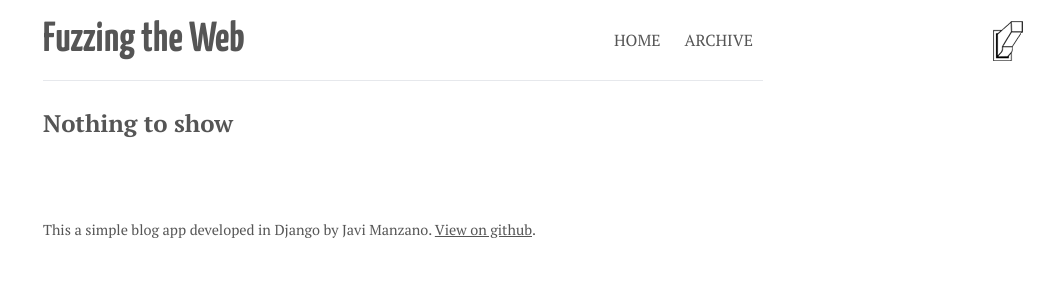
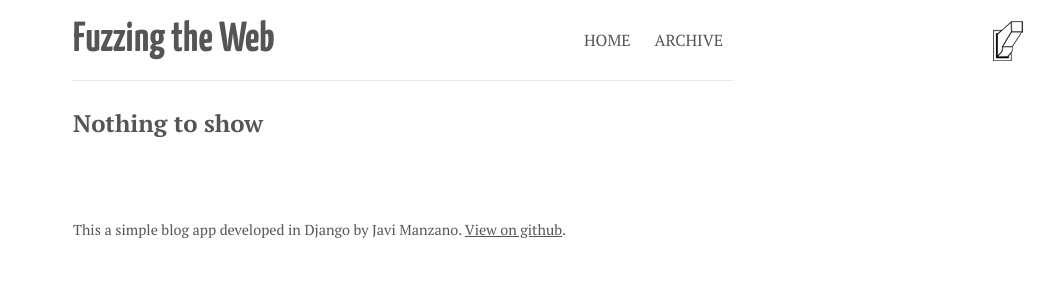
Before and after one commit to jgasteiz/fuzzingtheweb, a Django app: template blog/templates/post_list.html in a window 1280 px wide. Shown: the top 300 px of the page, without its empty margins (237-1280 px from the left). Run offline with Django 3.2, Linux system fonts and the light colour scheme; the template is opened without the code that fills it, so the values that code supplies are empty; some libraries are stand-ins or nearby versions.

Commit message:
New styling changes

```diff
--- a/blog/static/css/fuzzopress.css
+++ b/blog/static/css/fuzzopress.css
@@ -1018,7 +1018,7 @@ body {
   font-size: 16px;
   line-height: 1.6em;
   margin: 0 auto 40px;
-  max-width: 720px; }
+  max-width: 660px; }
   @media only screen and (max-width: 300px) {
     body {
       font-size: 14px; } }
--- a/blog/static/scss/_base.scss
+++ b/blog/static/scss/_base.scss
@@ -31,7 +31,7 @@ body {
 	font-size: 16px;
 	line-height: 1.6em;
 	margin: $body-margin;
-	max-width: 720px;
+	max-width: 660px;
 	@include respond-to(small) {
 		font-size: 14px;
 	}
```
